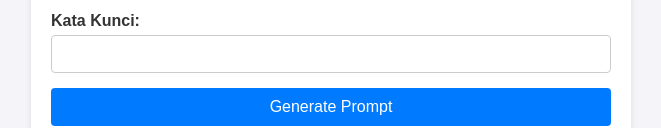
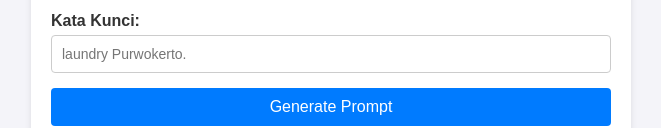
Before and after one commit to aiindonesiaart/aicontent-generator, a plain HTML site: page index.html in a window 1280 px wide. Shown: the part 567-695 px from the top of the page, without its empty margins (309-970 px from the left). Drawn offline with Linux system fonts and the light colour scheme.

Commit message:
Update index.html

```diff
--- a/index.html
+++ b/index.html
@@ -107,7 +107,7 @@
       </div>
       <div class="form-group">
         <label for="keywords">Kata Kunci:</label>
-        <input type="text" id="keywords" name="keywords" placeholderr="laundry Purwokerto.">
+        <input type="text" id="keywords" name="keywords" placeholder="laundry Purwokerto.">
       </div>
 
       <!-- Generate Button -->
```
